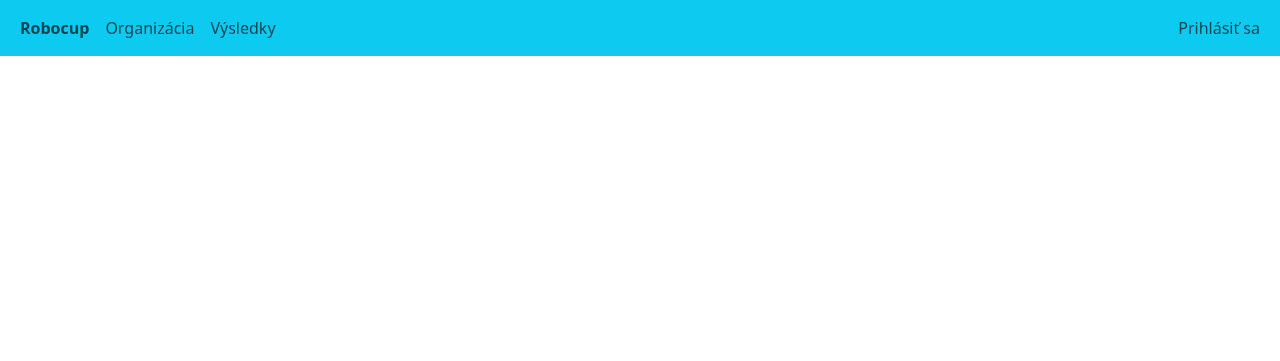
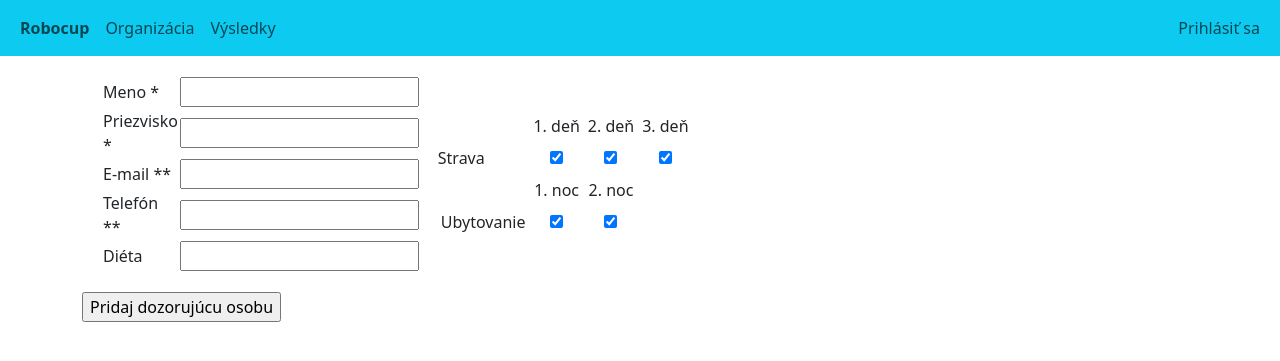
Before and after one commit to TIS2023-FMFI/robocup, a Django app: page /leader-panel/add_supervisor in a window 1280 px wide. Shown: the top 361 px of the page. Run offline with Django 4.2, Linux system fonts and the light colour scheme.

Commit message:
supervisor_reg update

```diff
--- a/robocup-reg/web/leader/models.py
+++ b/robocup-reg/web/leader/models.py
@@ -14,7 +14,7 @@ class Person(models.Model):
     phone_number = models.CharField(max_length=100, unique=True, blank=True, null=True)
     birth_date = models.DateField()
     primary_school = models.BooleanField()
-    diet = models.CharField(default="Ziadna", max_length=1000)
+    diet = models.CharField(default="", max_length=1000)
     accomodation1 = models.BooleanField(default=True)
     accomodation2 = models.BooleanField(default=True)
     food1 = models.BooleanField(default=True)
--- a/robocup-reg/web/leader/templates/add_supervisor.html
+++ b/robocup-reg/web/leader/templates/add_supervisor.html
@@ -2,13 +2,64 @@
 
 {% block content %}
 
-<div class="display: flex;">
-    <div class="">
+<div>
+        <form>
+            <div style="display: flex">
+                {% csrf_token %}
+                <div style="width: 30%; box-sizing: border-box; padding: 20px;" >
+                    <table>
+                        <tr>
+                            <td> Meno *</td><td> {{ form.first_name }}</td>
+                        </tr>
+                        <tr>
+                            <td> Priezvisko *</td><td> {{ form.last_name }}</td>
+                        </tr>
+                        <tr>
+                            <td> E-mail **</td><td> {{ form.email }}</td>
+                        </tr>
+                        <tr>
+                            <td> Telefón **</td><td> {{ form.phone_number }}</td>
+                        </tr>
+                        <tr>
+                            <td> Diéta </td>
+                            <td> {{ form.diet }} </td>
+                        </tr>
+                    </table>
+                </div>
+                <div style="width: 50%; box-sizing: border-box; padding: 20px; align-content: center" >
+                    <table>
+                        <tr>
+                            <td></td>
+                            <td style="padding: 4px; text-align: center"> 1. deň </td>
+                            <td style="padding: 4px; text-align: center"> 2. deň </td>
+                            <td style="padding: 4px; text-align: center"> 3. deň </td>
+                        </tr>
+                        <tr>
+                            <td>Strava</td><td style="padding:4px; text-align: center"> {{ form.food1 }}</td>
+                            <td style="padding: 4px; text-align: center"> {{ form.food2 }}</td>
+                            <td style="padding: 4px; text-align: center"> {{ form.food3 }}</td>
+                        </tr>
+                        <tr>
+                            <td></td>
+                            <td style="padding: 4px; text-align: center"> 1. noc </td>
+                            <td style="padding: 4px; text-align: center"> 2. noc </td>
+                            <td style="padding: 4px; text-align: center"></td>
+                        </tr>
+                        <tr>
+                            <td style="padding: 4px"> Ubytovanie</td>
+                            <td style="padding: 4px; text-align: center">{{ form.accomodation1 }}</td>
+                            <td style="padding: 4px; text-align: center">{{ form.accomodation2 }}</td>
+                            <td style="padding: 4px; text-align: center"> </td>
+                        </tr>
 
-    </div>
-
-</div>
+                    </table>
+                </div>
+            </div>
+            <input type="submit" value="Pridaj dozorujúcu osobu">
+        </form>
 
 
 
+
+</div>
 {% endblock %}
```
